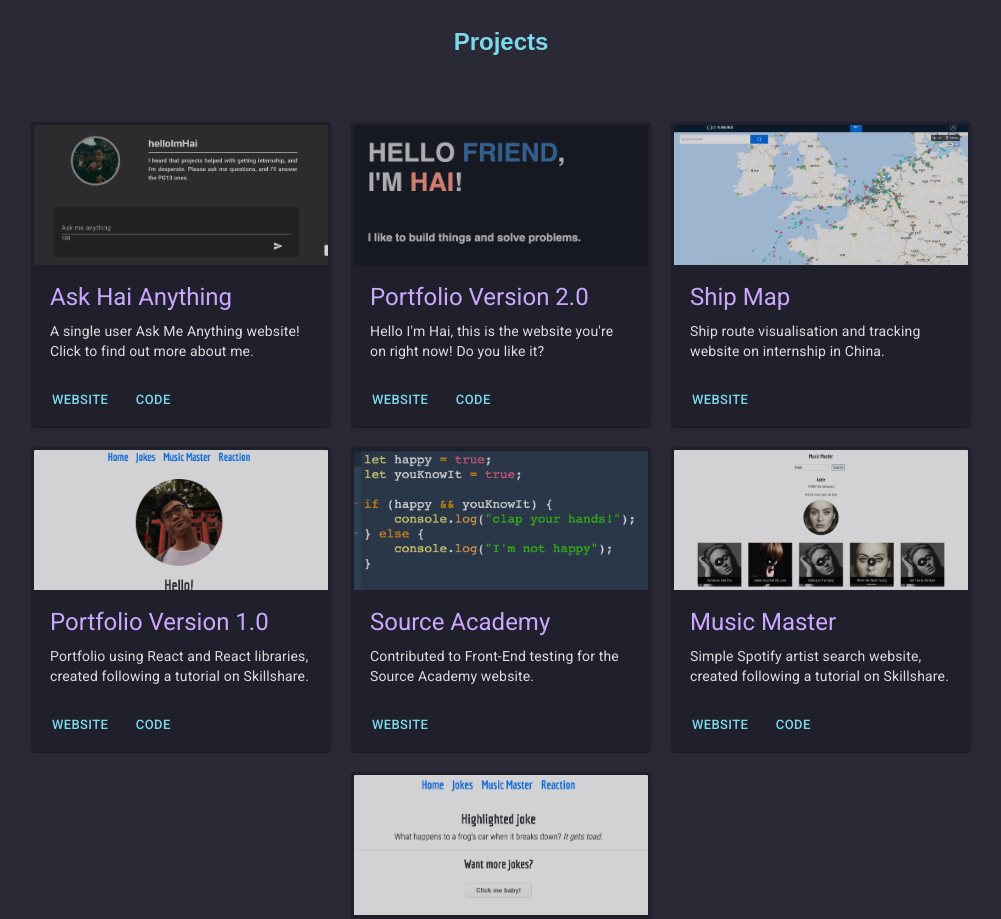
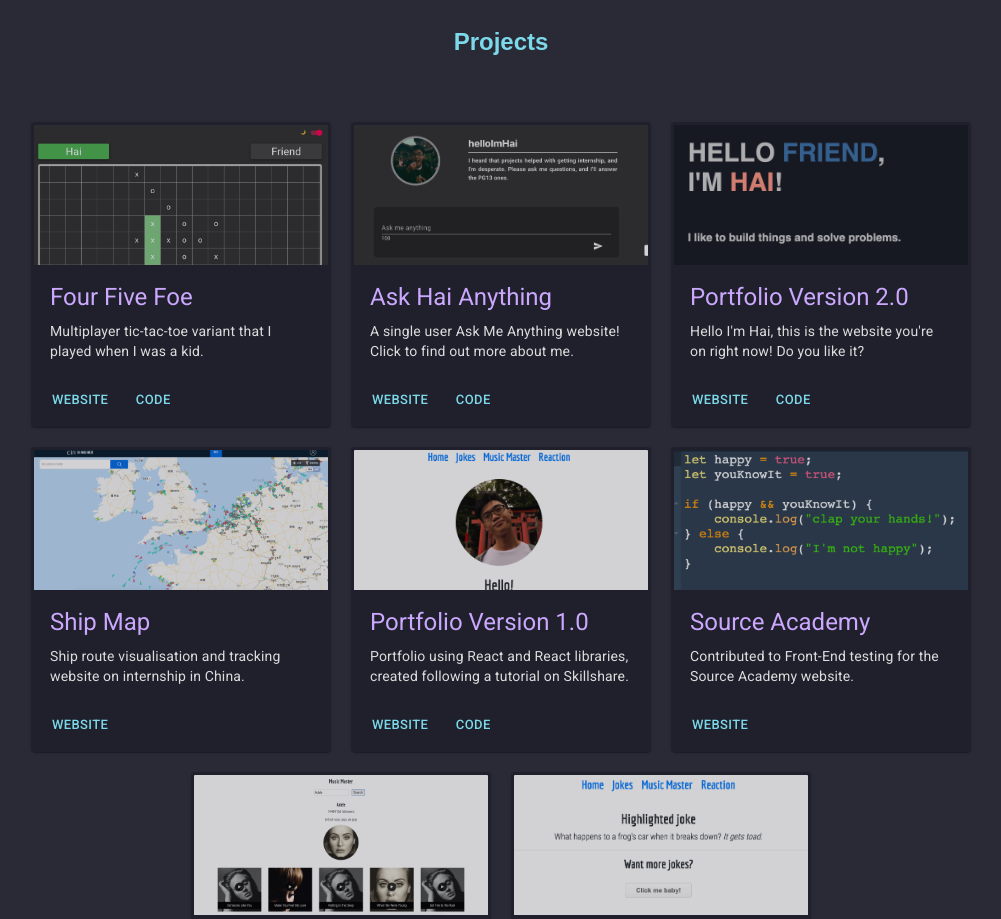
Before and after one commit to helloImHai/helloImHai.github.io, a React (Create React App) app: page / in a window 1280 px wide. Shown: the part 3480-4399 px from the top of the page, without its empty margins (139-1140 px from the left). Built offline with nearby package versions, Linux system fonts and the light colour scheme.

Commit message:
Add four-five-foe in projects

```diff
--- a/src/Components/Projects.js
+++ b/src/Components/Projects.js
@@ -23,6 +23,7 @@ import imgJokes from "../Utils/jokes.png";
 import imgMusicMaster from "../Utils/musicMaster.png";
 import imgCirbd from "../Utils/cirbd.png";
 import imgAMA from "../Utils/ama.png";
+import imgFFF from "../Utils/four-five-foe.png";
 
 class Projects extends Component {
   render() {
@@ -37,6 +38,15 @@ class Projects extends Component {
             <h2>Projects</h2>
             <br /> <br />
             <div className={"project-cards"}>
+              <MediaCard
+                name={"Four Five Foe"}
+                text={
+                  "Multiplayer tic-tac-toe variant that I played when I was a kid."
+                }
+                website={"https://helloimhai.github.io/four-five-foe/"}
+                code={"https://github.com/helloImHai/four-five-foe/"}
+                img={imgFFF}
+              />
               <MediaCard
                 name={"Ask Hai Anything"}
                 text={
```
Also changed, not shown: src/Utils/four-five-foe.png (added).
